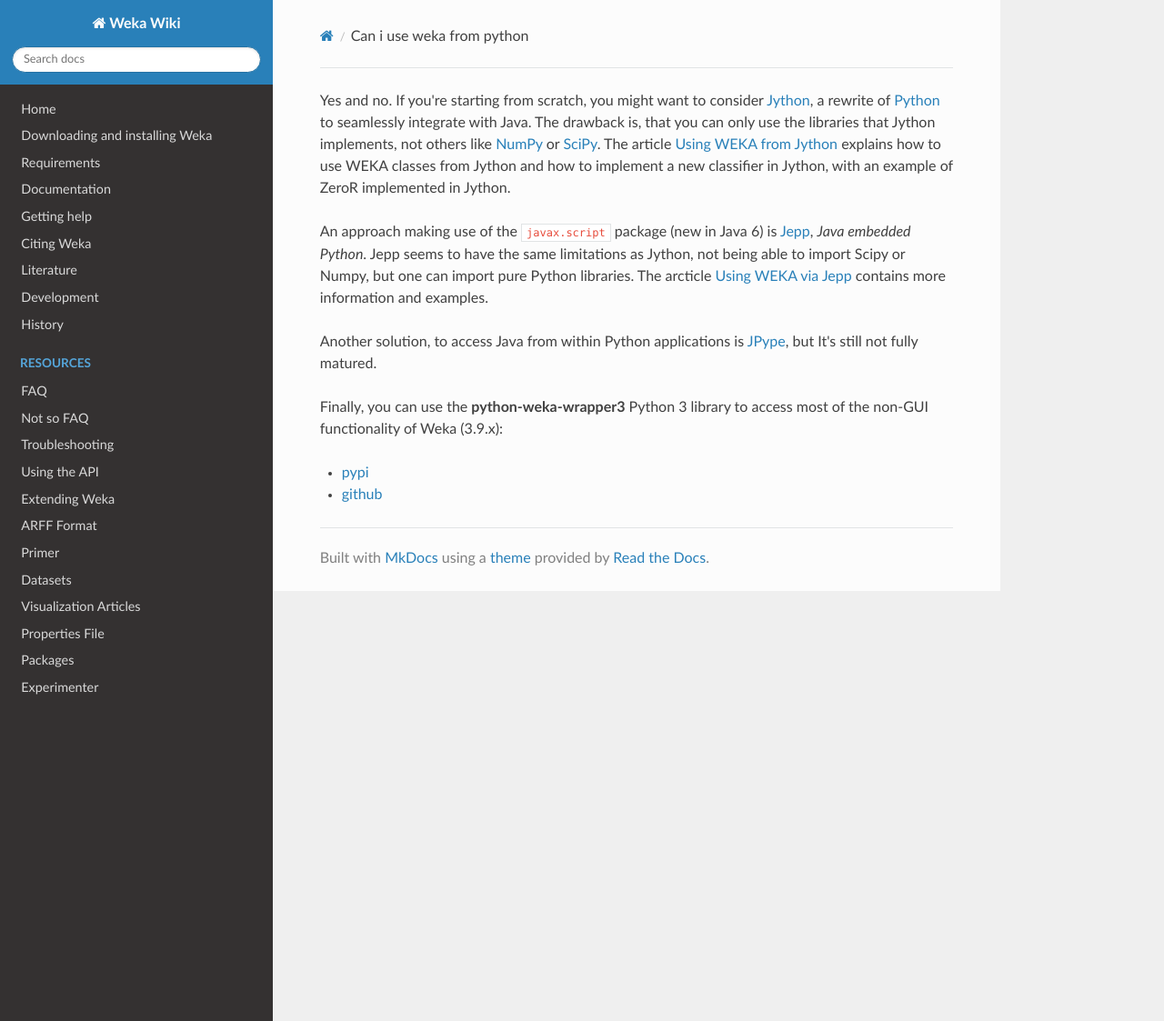
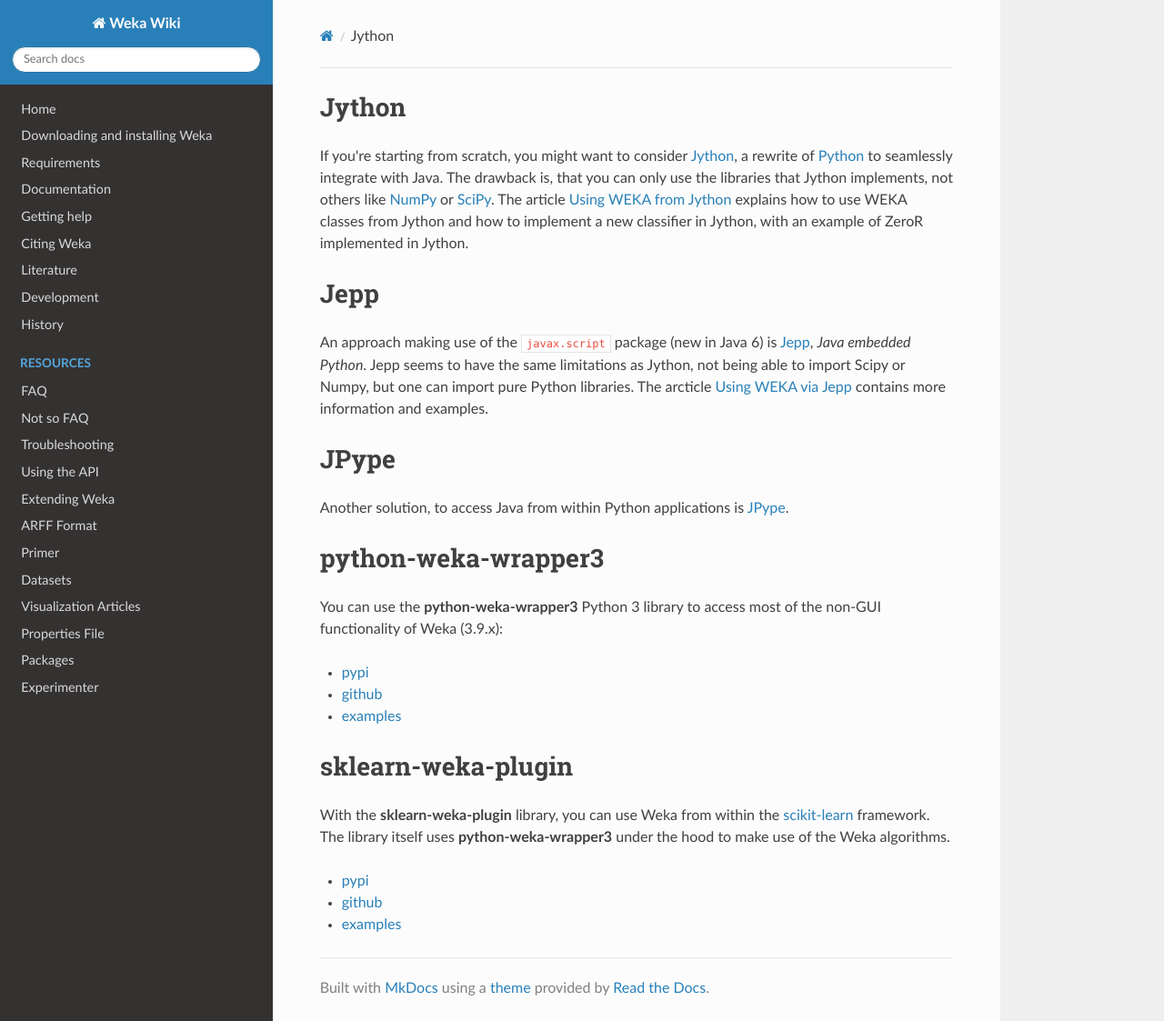
Before and after one commit to Waikato/weka-wiki, an MkDocs documentation site: the page built from docs/faqs/can_i_use_weka_from_python.md, in a window 1280 px wide and 1123 px high. Shown: the whole window at 91% size. Built offline with MkDocs 1.6.1, drawn with Linux system fonts in a browser that asks for light colours; nearby versions of some CDN libraries.

Commit message:
using sections now; added sklearn-weka-plugin

```diff
--- a/docs/faqs/can_i_use_weka_from_python.md
+++ b/docs/faqs/can_i_use_weka_from_python.md
@@ -1,10 +1,23 @@
-Yes and no. If you're starting from scratch, you might want to consider [Jython](http://www.jython.org/), a rewrite of [Python](http://www.python.org/) to seamlessly integrate with Java. The drawback is, that you can only use the libraries that Jython implements, not others like [NumPy](http://numpy.scipy.org/) or [SciPy](http://www.scipy.org/). The article [Using WEKA from Jython](../using_weka_from_jython.md) explains how to use WEKA classes from Jython and how to implement a new classifier in Jython, with an example of ZeroR implemented in Jython.
 
+# Jython
+If you're starting from scratch, you might want to consider [Jython](http://www.jython.org/), a rewrite of [Python](http://www.python.org/) to seamlessly integrate with Java. The drawback is, that you can only use the libraries that Jython implements, not others like [NumPy](http://numpy.scipy.org/) or [SciPy](http://www.scipy.org/). The article [Using WEKA from Jython](../using_weka_from_jython.md) explains how to use WEKA classes from Jython and how to implement a new classifier in Jython, with an example of ZeroR implemented in Jython.
+
+# Jepp
 An approach making use of the `javax.script` package (new in Java 6) is [Jepp](http://jepp.sourceforge.net/), *Java embedded Python*. Jepp seems to have the same limitations as Jython, not being able to import Scipy or Numpy, but one can import pure Python libraries. The arcticle [Using WEKA via Jepp](../using_weka_via_jepp.md) contains more information and examples.
 
-Another solution, to access Java from within Python applications is [JPype](http://jpype.sourceforge.net/), but It's still not fully matured.
+# JPype
+Another solution, to access Java from within Python applications is [JPype](http://jpype.sourceforge.net/).
 
-Finally, you can use the **python-weka-wrapper3** Python 3 library to access most of the non-GUI functionality of Weka (3.9.x):
+# python-weka-wrapper3
+You can use the **python-weka-wrapper3** Python 3 library to access most of the non-GUI functionality of Weka (3.9.x):
 
 * [pypi](https://pypi.python.org/pypi/python-weka-wrapper3)
 * [github](https://github.com/fracpete/python-weka-wrapper3)
+* [examples](https://github.com/fracpete/python-weka-wrapper3-examples)
+
+# sklearn-weka-plugin
+With the **sklearn-weka-plugin** library, you can use Weka from within the [scikit-learn](https://scikit-learn.org/) framework. The library itself uses **python-weka-wrapper3** under the hood to make use of the Weka algorithms.
+
+* [pypi](https://pypi.python.org/pypi/sklearn-weka-plugin)
+* [github](https://github.com/fracpete/sklearn-weka-plugin)
+* [examples](https://github.com/fracpete/sklearn-weka-plugin-examples)
```
